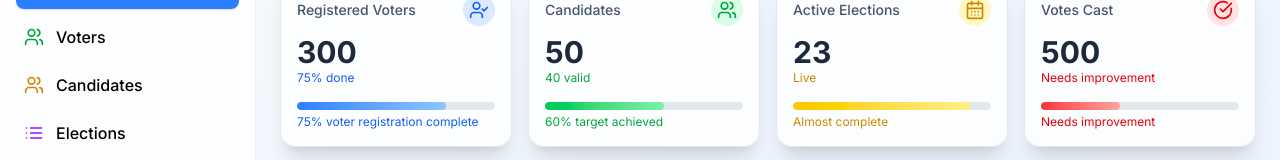
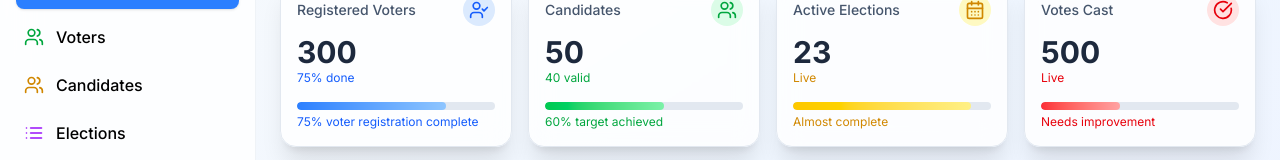
Before and after one commit to PENANCE-SEARCH-KHAN/Online-Voting-System-, a React (Vite) app in the folder vite-project/: page / in a window 1280 px wide. Shown: the part 136-296 px from the top of the page. Built offline with nearby package versions, Linux system fonts and the light colour scheme.

Commit message:
few edits

```diff
--- a/vite-project/src/components/dashboard/StatsGrid.jsx
+++ b/vite-project/src/components/dashboard/StatsGrid.jsx
@@ -68,7 +68,7 @@
           </div>
         </div>
         <p className='text-3xl font-bold text-slate-800'>500</p>
-        <p className='text-xs text-red-600 mb-4'>Needs improvement</p>
+        <p className='text-xs text-red-600 mb-4'>Live</p>
         <div className='mt-3'>
           <div className='h-2 w-full bg-slate-200 dark:bg-slate-800 rounded-full overflow-hidden'>
             <div className='h-full w-[40%] bg-gradient-to-r from-red-500 to-red-300 rounded-full transition-all duration-500'></div>
```
